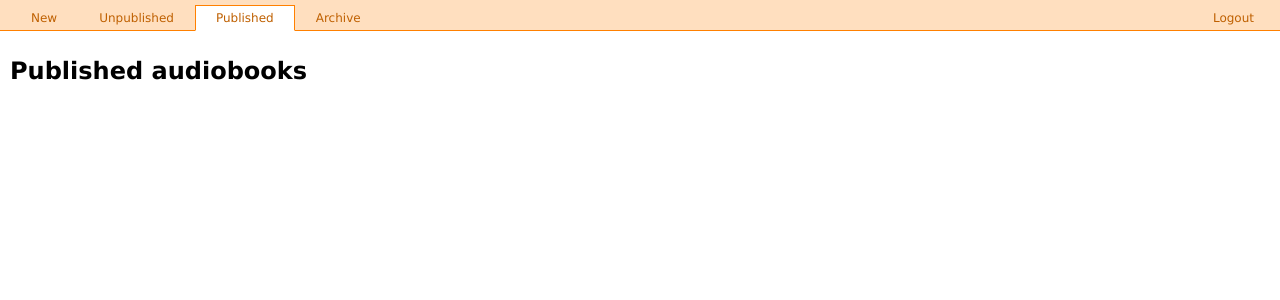
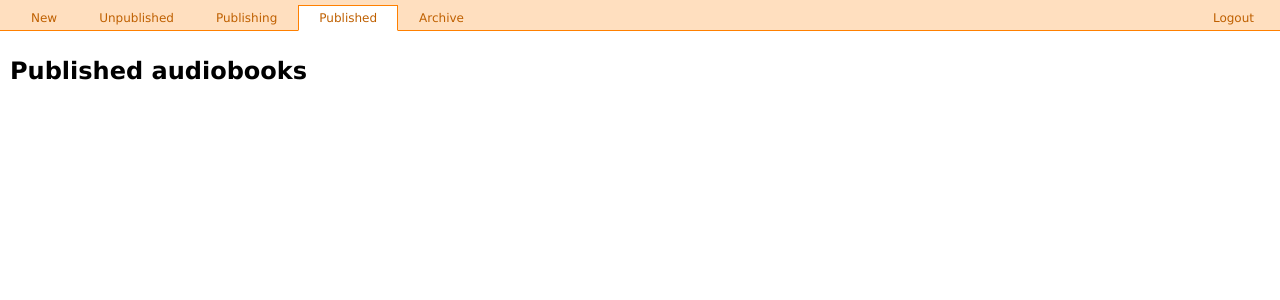
Before and after one commit to fnp/audio, a Django app: page /archive/published/ in a window 1280 px wide. Shown: the top 300 px of the page. Run offline with Django 3.2, Linux system fonts and the light colour scheme; the visitor is signed in with stand-in values (Sample User, id 1); data that the repository does not hold is empty; parts of the project's set-up code (start-up, migrations or seed data) failed here and were passed over.

Commit message:
more info on publishing

```diff
--- a/apps/archive/static/style.css
+++ b/apps/archive/static/style.css
@@ -57,3 +57,12 @@ a {
     border: 1px solid #ddd;
     padding: 3px;
 }
+
+
+.list-published-tag, .list-publishing-tag {
+    padding-left: 2em;
+    font-size: .8em;
+}
+.list-publishing-tag {
+    color: #aaa;
+}
--- a/apps/archive/templates/archive/base.html
+++ b/apps/archive/templates/archive/base.html
@@ -4,6 +4,7 @@
 {% block repo-zones-nav %}
     <a {% if division = "new" %}class="active" {% endif %}href="{% url list_new %}">{% trans "New" %}</a>
     <a {% if division = "unpublished" %}class="active" {% endif %}href="{% url list_unpublished %}">{% trans "Unpublished" %}</a>
+    <a {% if division = "publishing" %}class="active" {% endif %}href="{% url list_publishing %}">{% trans "Publishing" %}</a>
     <a {% if division = "published" %}class="active" {% endif %}href="{% url list_published %}">{% trans "Published" %}</a>
     <a {% if division = "unmanaged" %}class="active" {% endif %}href="{% url list_unmanaged %}">{% trans "Archive" %}</a>
     <a href="{% url logout %}" style='float: right;'>{% trans "Logout" %}</a>
--- a/apps/archive/templates/archive/list.html
+++ b/apps/archive/templates/archive/list.html
@@ -7,7 +7,9 @@
     <div id="file-list">
         <h1>{% block file-list-title %}{% endblock %}</h1>
         <div>{% block file-list-info %}{% endblock %}</div>
-        <ul>{% block file-list %}{% endblock %}</ul>
+        {% block file-list-wrapper %}
+            <ul>{% block file-list %}{% endblock %}</ul>
+        {% endblock file-list-wrapper %}
     </div>
 
 {% endblock %}
--- a/apps/archive/templates/archive/list_published.html
+++ b/apps/archive/templates/archive/list_published.html
@@ -14,7 +14,7 @@
 {% block file-list %}
     {% for file in objects %}
         <li>
-            <a href='{% url file file.id %}'>{{ file }}</a></form>
+            <a href='{% url file file.id %}'>{{ file }}</a>
         </li>
     {% endfor %}
 {% endblock %}
--- a/apps/archive/urls.py
+++ b/apps/archive/urls.py
@@ -8,6 +8,7 @@ urlpatterns = patterns('',
     url(r'^move_to_archive/([^/]+)/$', 'archive.views.move_to_archive', name="move_to_archive"),
 
     url(r'^unpublished/$', 'archive.views.list_unpublished', name="list_unpublished"),
+    url(r'^publishing/$', 'archive.views.list_publishing', name="list_publishing"),
     url(r'^published/$', 'archive.views.list_published', name="list_published"),
     url(r'^file/(\d+)/$', 'archive.views.file_managed', name="file"),
     url(r'^publish/(\d+)/$', 'archive.views.publish', name="publish"),
--- a/apps/archive/views.py
+++ b/apps/archive/views.py
@@ -8,9 +8,10 @@ from archive import settings
 from django.contrib.auth import logout
 from django.contrib.auth.decorators import login_required
 from django.core.urlresolvers import reverse
-from django.db.models import Q
+from django.db.models import Q, Max
 from django.http import Http404
 from django.shortcuts import render, redirect, get_object_or_404
+from django.utils.datastructures import SortedDict
 from django.views.decorators.http import require_POST
 
 import mutagen
@@ -159,6 +160,23 @@ def list_unpublished(request):
 
 
 @login_required
+def list_publishing(request):
+    division = 'publishing'
+
+    objects = models.Audiobook.objects.exclude(mp3_status=None, ogg_status=None)
+    objects_by_status = SortedDict()
+    for o in objects:
+        if o.mp3_status:
+            k = o.mp3_status, o.get_mp3_status_display()
+            objects_by_status.setdefault(k, []).append(o)
+        if o.ogg_status and o.ogg_status != o.mp3_status:
+            k = o.ogg_status, o.get_ogg_status_display()
+            objects_by_status.setdefault(k, []).append(o)
+
+    return render(request, "archive/list_publishing.html", locals())
+
+
+@login_required
 def list_published(request):
     division = 'published'
 
```
Also changed, not shown: apps/archive/templates/archive/list_unpublished.html (+13 -1 lines).
